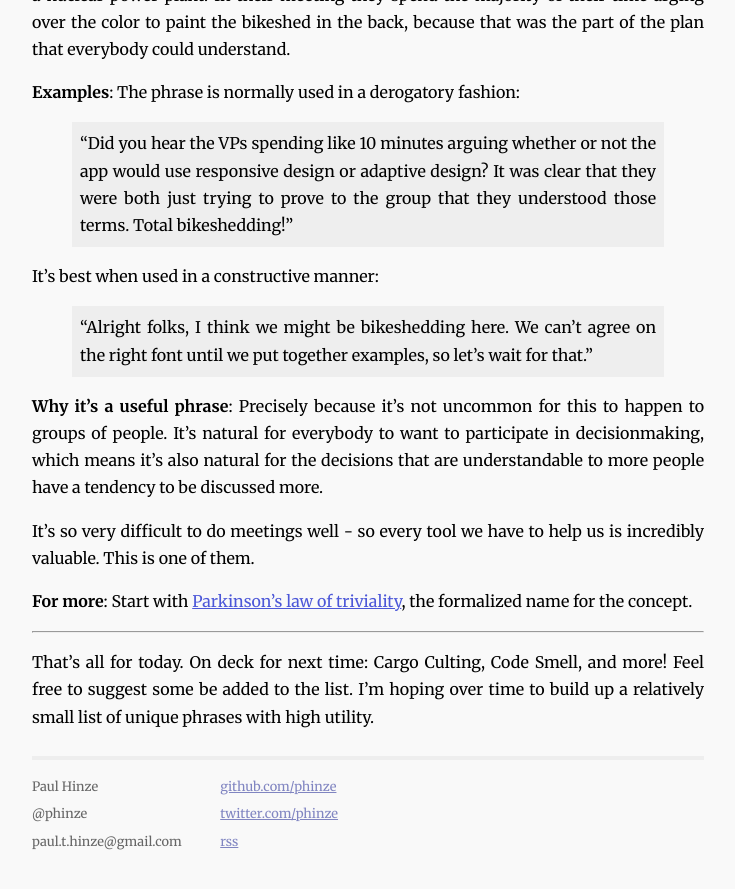
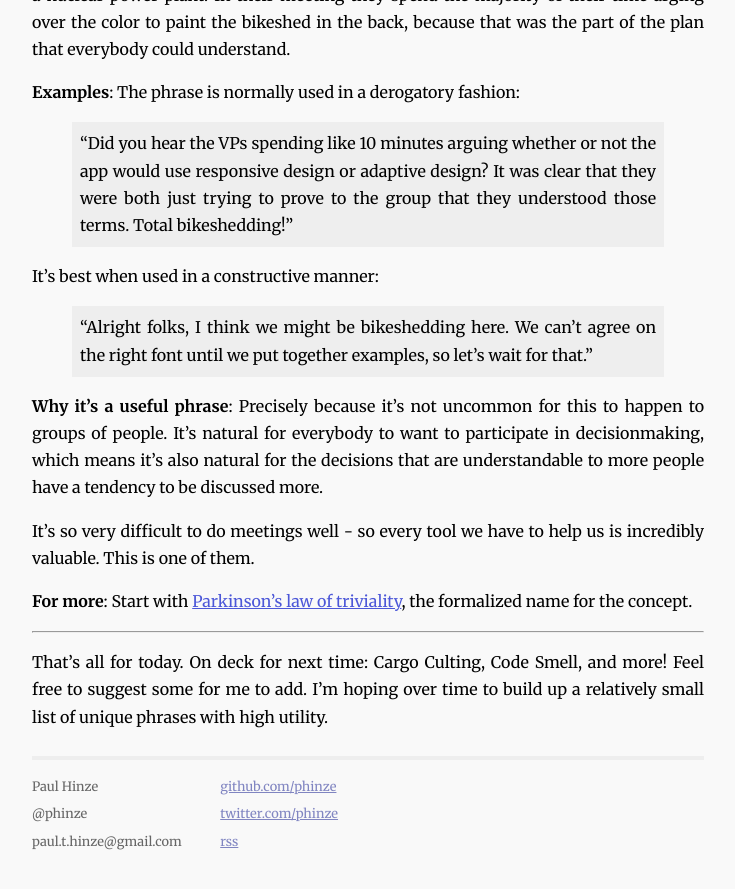
Before and after one commit to phinze/phinze.github.io, a Jekyll site: the page built from _posts/2014-05-24-useful-tech-terms-part-1.markdown, in a window 1280 px wide and 900 px high, scrolled down 2801 px. Shown: the top 889 px of the window, without its empty margins (272-1007 px from the left). Built offline with Jekyll 4.4.1, drawn with Linux system fonts in a browser that asks for light colours; Markdown is read by kramdown in place of the engine named in the settings.

Commit message:
minor edits

```diff
--- a/_posts/2014-05-24-useful-tech-terms-part-1.markdown
+++ b/_posts/2014-05-24-useful-tech-terms-part-1.markdown
@@ -156,5 +156,5 @@ the formalized name for the concept.
 ----
 
 That's all for today. On deck for next time: Cargo Culting, Code Smell, and
-more! Feel free to suggest some be added to the list. I'm hoping over time to
-build up a relatively small list of unique phrases with high utility.
+more! Feel free to suggest some for me to add. I'm hoping over time to build up
+a relatively small list of unique phrases with high utility.
```
